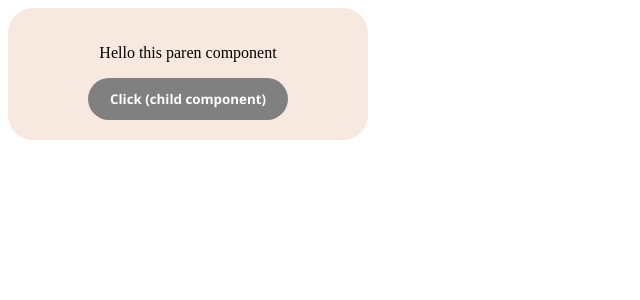
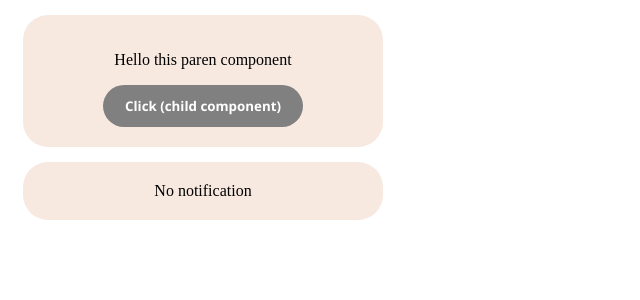
Before and after one commit to AbdulxaqDev/designcode, a React (Create React App) app: page / in a window 1280 px wide. Shown: the top 300 px of the page, without its empty margins (0-640 px from the left). Built offline with nearby package versions, Linux system fonts and the light colour scheme.

Commit message:
Conditional rendering in react

```diff
--- a/src/App.jsx
+++ b/src/App.jsx
@@ -4,13 +4,25 @@ import Buttons from "./components/Button";
 import Input from "./components/input";
 
 const App = () => {
-
+ const [notificationNumber, setNotificationNumber] = useState(0);
 
  return (
-  <Card >
+  <>
+   <Card>
     <p>Hello this paren component</p>
-   <Buttons isActive={false}/>
+    <Buttons isActive={false} />
    </Card>
+   {notificationNumber >= 1 ? (
+    <Card>
+     <p>
+      You have {notificationNumber} new notification
+      {notificationNumber === 1 ? "" : "s"}
+     </p>
+    </Card>
+   ) : (
+    <Card>No notification</Card>
+   )}
+  </>
  );
 };
 
@@ -24,5 +36,6 @@ display: flex;
  flex-direction: column;
  justify-content: center;
  align-items: center;
-width: 300px
-`
+ width: 300px;
+ margin: 15px;
+`;
```
Lines whose indentation alone changed are shown as unchanged.
